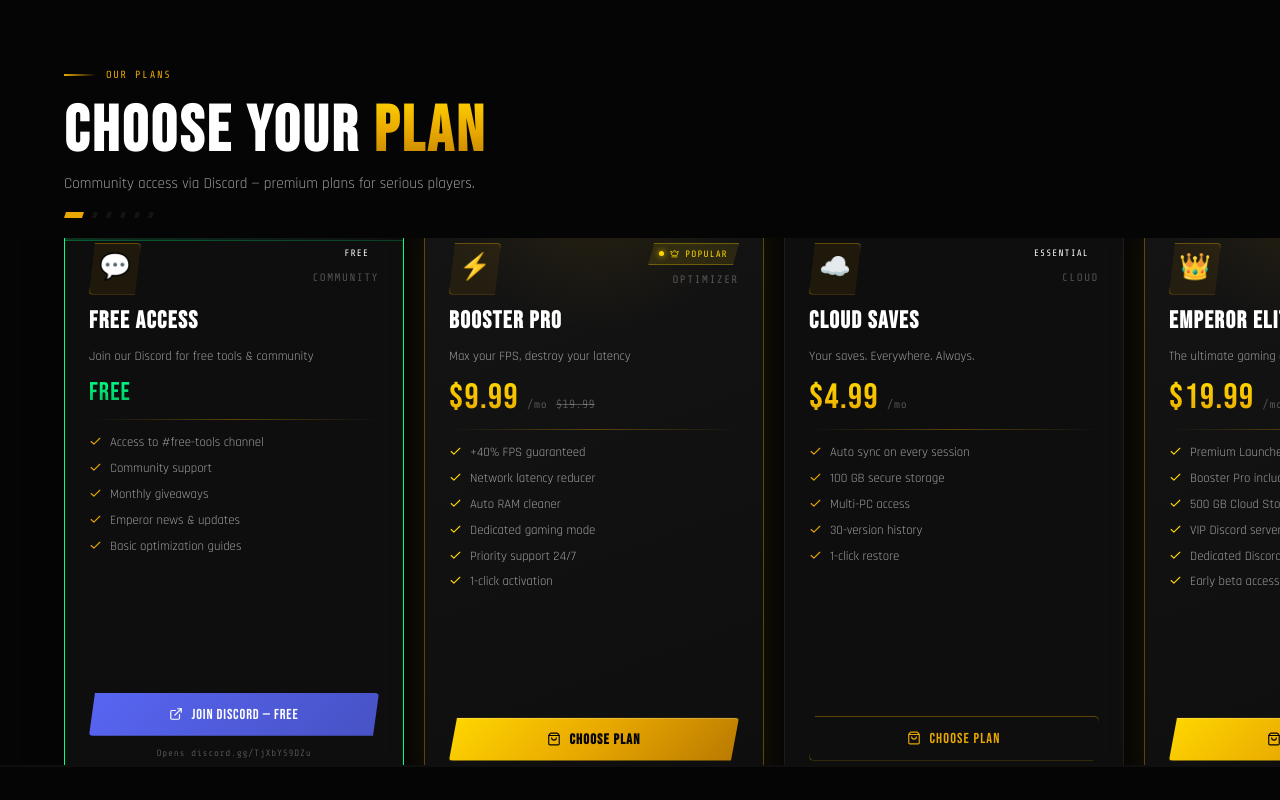
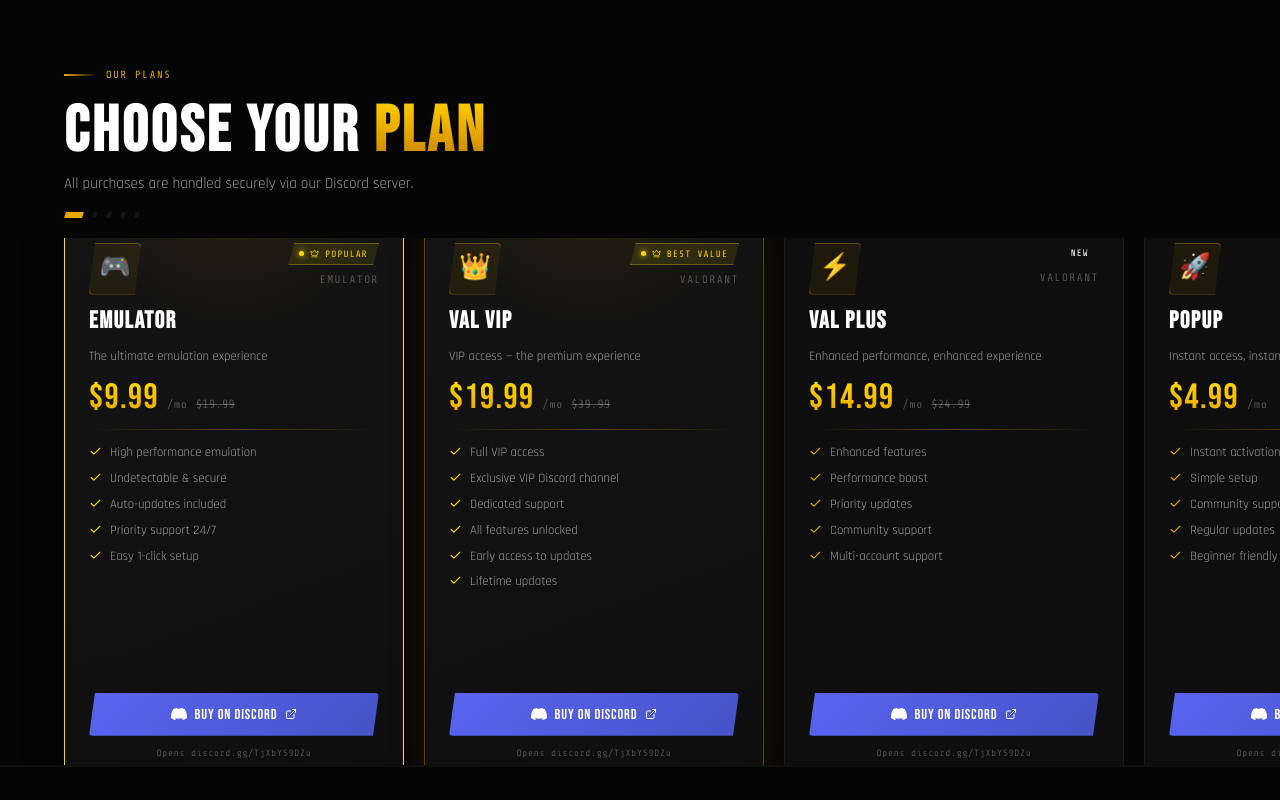
Before and after one commit to AyzoxxV2/Emperor, a React (Create React App) app: page / in a window 1280 px wide. Shown: the part 972-1772 px from the top of the page. Built offline with nearby package versions, Linux system fonts and the light colour scheme.

Commit message:
discord payments, 5 products

```diff
--- a/src/components/ProductSection.scss
+++ b/src/components/ProductSection.scss
@@ -228,3 +228,39 @@
   text-align: center; font-family: $font-mono; font-size: 0.58rem;
   color: var(--text-muted); letter-spacing: 0.08em; margin-top: -4px;
 }
+
+// Discord buy button
+.ecard__cta--discord {
+  width: 100%;
+  justify-content: center;
+  font-size: 0.9rem;
+  padding: 13px;
+  background: linear-gradient(135deg, #5865F2, #4752c4);
+  color: white;
+  border: none;
+  border-radius: var(--r-sm);
+  display: flex;
+  align-items: center;
+  gap: 8px;
+  font-family: $font-display;
+  letter-spacing: 0.06em;
+  cursor: none;
+  transition: var(--t-base);
+  box-shadow: 0 4px 20px rgba(88,101,242,0.3);
+  clip-path: polygon(6px 0%, 100% 0%, calc(100% - 6px) 100%, 0% 100%);
+
+  &:hover {
+    box-shadow: 0 8px 30px rgba(88,101,242,0.5);
+    background: linear-gradient(135deg, #6875F5, #5865F2);
+  }
+
+  &--popular {
+    background: linear-gradient(135deg, var(--gold-bright), var(--gold), var(--gold-deep));
+    color: var(--black);
+    box-shadow: 0 4px 20px rgba(232,168,0,0.3);
+
+    &:hover {
+      box-shadow: 0 8px 30px rgba(232,168,0,0.5);
+    }
+  }
+}
--- a/src/components/ProductSection.tsx
+++ b/src/components/ProductSection.tsx
@@ -1,26 +1,17 @@
 /* eslint-disable */
 import React, { useRef, useEffect, useState } from 'react';
-import { motion, useScroll, useTransform, useSpring, AnimatePresence } from 'framer-motion';
-import { Check, ShoppingBag, Crown, ExternalLink, Zap } from 'lucide-react';
+import { motion, useScroll, useTransform, useSpring } from 'framer-motion';
+import { Check, Crown, ExternalLink, ShoppingBag } from 'lucide-react';
 import { Product, DISCORD_URL } from '../data/products';
 import './ProductSection.scss';
 
 interface ProductSectionProps {
   products: Product[];
-  onAddToCart: (product: Product) => void;
 }
 
-const PricingCard: React.FC<{ product: Product; onAdd: (p: Product) => void; index: number; isActive: boolean }> = ({ product, onAdd, index, isActive }) => {
-  const [adding, setAdding] = useState(false);
-
-  const handleClick = () => {
-    if (product.isFree) {
-      window.open(product.discordUrl || DISCORD_URL, '_blank');
-      return;
-    }
-    setAdding(true);
-    onAdd(product);
-    setTimeout(() => setAdding(false), 900);
+const PricingCard: React.FC<{ product: Product; index: number; isActive: boolean }> = ({ product, index, isActive }) => {
+  const handleBuy = () => {
+    window.open(product.discordUrl || DISCORD_URL, '_blank');
   };
 
   return (
@@ -34,7 +25,6 @@ const PricingCard: React.FC<{ product: Product; onAdd: (p: Product) => void; ind
       whileHover={{ y: -6 }}
     >
       {product.popular && <div className="ecard__popular-glow" />}
-      {product.isFree && <div className="ecard__free-banner">🎮 Community Access</div>}
 
       <div className="ecard__header">
         <div className="ecard__icon-wrap">
@@ -55,14 +45,8 @@ const PricingCard: React.FC<{ product: Product; onAdd: (p: Product) => void; ind
       <p className="ecard__tagline">{product.tagline}</p>
 
       <div className="ecard__price-wrap">
-        {product.isFree ? (
-          <span className="ecard__price ecard__price--free">FREE</span>
-        ) : (
-          <>
-            <span className="ecard__price">${product.price.toFixed(2)}</span>
-            <span className="ecard__period">/mo</span>
-          </>
-        )}
+        <span className="ecard__price">${product.price.toFixed(2)}</span>
+        <span className="ecard__period">/mo</span>
         {product.originalPrice && (
           <span className="ecard__original">${product.originalPrice.toFixed(2)}</span>
         )}
@@ -79,37 +63,26 @@ const PricingCard: React.FC<{ product: Product; onAdd: (p: Product) => void; ind
         ))}
       </ul>
 
+      {/* Discord buy button */}
       <motion.button
-        className={`ecard__cta ${adding ? 'ecard__cta--adding' : ''} ${product.isFree ? 'ecard__cta--discord' : product.popular ? 'btn btn--gold' : 'btn btn--outline'}`}
-        onClick={handleClick}
+        className={`ecard__cta ecard__cta--discord ${product.popular ? 'ecard__cta--popular' : ''}`}
+        onClick={handleBuy}
         whileTap={{ scale: 0.97 }}
+        whileHover={{ scale: 1.02 }}
       >
-        <AnimatePresence mode="wait">
-          {adding ? (
-            <motion.span key="check" initial={{ scale: 0 }} animate={{ scale: 1 }} exit={{ scale: 0 }}>
-              ✓ Added!
-            </motion.span>
-          ) : (
-            <motion.span key="add" initial={{ scale: 0 }} animate={{ scale: 1 }} exit={{ scale: 0 }}
-              style={{ display: 'flex', alignItems: 'center', gap: 8 }}
-            >
-              {product.isFree
-                ? <><ExternalLink size={14} /> Join Discord — Free</>
-                : <><ShoppingBag size={14} /> Choose Plan</>
-              }
-            </motion.span>
-          )}
-        </AnimatePresence>
+        <svg width="16" height="16" viewBox="0 0 24 24" fill="currentColor">
+          <path d="M20.317 4.37a19.791 19.791 0 0 0-4.885-1.515.074.074 0 0 0-.079.037c-.21.375-.444.864-.608 1.25a18.27 18.27 0 0 0-5.487 0 12.64 12.64 0 0 0-.617-1.25.077.077 0 0 0-.079-.037A19.736 19.736 0 0 0 3.677 4.37a.07.07 0 0 0-.032.027C.533 9.046-.32 13.58.099 18.057c.002.022.015.043.03.056a19.905 19.905 0 0 0 5.993 3.03.078.078 0 0 0 .084-.028c.462-.63.874-1.295 1.226-1.994a.076.076 0 0 0-.041-.106 13.107 13.107 0 0 1-1.872-.892.077.077 0 0 1-.008-.128 10.2 10.2 0 0 0 .372-.292.074.074 0 0 1 .077-.01c3.928 1.793 8.18 1.793 12.062 0a.074.074 0 0 1 .078.01c.12.098.246.198.373.292a.077.077 0 0 1-.006.127 12.299 12.299 0 0 1-1.873.892.077.077 0 0 0-.041.107c.36.698.772 1.362 1.225 1.993a.076.076 0 0 0 .084.028 19.839 19.839 0 0 0 6.002-3.03.077.077 0 0 0 .032-.054c.5-5.177-.838-9.674-3.549-13.66a.061.061 0 0 0-.031-.03z"/>
+        </svg>
+        Buy on Discord
+        <ExternalLink size={12} />
       </motion.button>
 
-      {product.isFree && (
-        <p className="ecard__discord-note">Opens discord.gg/TjXbYS9DZu</p>
-      )}
+      <p className="ecard__discord-note">Opens discord.gg/TjXbYS9DZu</p>
     </motion.div>
   );
 };
 
-const ProductSection: React.FC<ProductSectionProps> = ({ products, onAddToCart }) => {
+const ProductSection: React.FC<ProductSectionProps> = ({ products }) => {
   const sectionRef = useRef<HTMLDivElement>(null);
   const [activeIdx, setActiveIdx] = useState(0);
 
@@ -139,7 +112,7 @@ const ProductSection: React.FC<ProductSectionProps> = ({ products, onAddToCart }
             Choose your <span className="gold-text">Plan</span>
           </h2>
           <p className="eproducts__sub">
-            Community access via Discord — premium plans for serious players.
+            All purchases are handled securely via our Discord server.
           </p>
           <div className="eproducts__dots">
             {products.map((_, i) => (
@@ -151,10 +124,7 @@ const ProductSection: React.FC<ProductSectionProps> = ({ products, onAddToCart }
         <div className="eproducts__viewport">
           <motion.div className="eproducts__track" style={{ x }}>
             {products.map((p, i) => (
-              <PricingCard
-                key={p.id} product={p} onAdd={onAddToCart}
-                index={i} isActive={i === activeIdx}
-              />
+              <PricingCard key={p.id} product={p} index={i} isActive={i === activeIdx} />
             ))}
           </motion.div>
         </div>
--- a/src/data/products.ts
+++ b/src/data/products.ts
@@ -12,8 +12,7 @@ export interface Product {
   color: string;
   icon: string;
   popular?: boolean;
-  isFree?: boolean;       // redirects to Discord instead of cart
-  discordUrl?: string;
+  discordUrl: string; // All products redirect to Discord
 }
 
 export interface CartItem extends Product {
@@ -25,127 +24,110 @@ export const DISCORD_URL = 'https://discord.gg/TjXbYS9DZu';
 export const products: Product[] = [
   {
     id: 1,
-    name: "FREE ACCESS",
-    tagline: "Join our Discord for free tools & community",
-    price: 0,
-    badge: "FREE",
-    badgeType: "green",
-    category: "Community",
-    isFree: true,
-    discordUrl: DISCORD_URL,
-    description: "Get access to our free tools, resources and community by joining the Emperor Discord server. Free channels include basic optimizer tips, community support, and monthly giveaways.",
-    features: [
-      "Access to #free-tools channel",
-      "Community support",
-      "Monthly giveaways",
-      "Emperor news & updates",
-      "Basic optimization guides",
-    ],
-    color: "#00FF87",
-    icon: "💬",
-  },
-  {
-    id: 2,
-    name: "BOOSTER PRO",
-    tagline: "Max your FPS, destroy your latency",
+    name: "EMULATOR",
+    tagline: "The ultimate emulation experience",
     price: 9.99,
     originalPrice: 19.99,
     badge: "POPULAR",
     badgeType: "gold",
-    category: "Optimizer",
+    category: "Emulator",
     popular: true,
-    description: "Advanced system optimizer that automatically extracts maximum gaming performance from your PC.",
+    description: "Emperor's flagship emulator — blazing fast, optimized and undetectable. The go-to choice for serious players.",
     features: [
-      "+40% FPS guaranteed",
-      "Network latency reducer",
-      "Auto RAM cleaner",
-      "Dedicated gaming mode",
+      "High performance emulation",
+      "Undetectable & secure",
+      "Auto-updates included",
       "Priority support 24/7",
-      "1-click activation",
+      "Easy 1-click setup",
     ],
     color: "#FFD700",
-    icon: "⚡",
+    icon: "🎮",
+    discordUrl: DISCORD_URL,
+  },
+  {
+    id: 2,
+    name: "VAL VIP",
+    tagline: "VIP access — the premium experience",
+    price: 19.99,
+    originalPrice: 39.99,
+    badge: "BEST VALUE",
+    badgeType: "gold",
+    category: "Valorant",
+    popular: true,
+    description: "Emperor's top-tier VIP package. Full access to all premium features with VIP server and dedicated support.",
+    features: [
+      "Full VIP access",
+      "Exclusive VIP Discord channel",
+      "Dedicated support",
+      "All features unlocked",
+      "Early access to updates",
+      "Lifetime updates",
+    ],
+    color: "#FFD700",
+    icon: "👑",
+    discordUrl: DISCORD_URL,
   },
   {
     id: 3,
-    name: "CLOUD SAVES",
-    tagline: "Your saves. Everywhere. Always.",
-    price: 4.99,
-    badge: "ESSENTIAL",
+    name: "VAL PLUS",
+    tagline: "Enhanced performance, enhanced experience",
+    price: 14.99,
+    originalPrice: 24.99,
+    badge: "NEW",
     badgeType: "cyan",
-    category: "Cloud",
-    description: "Automatically sync all your game saves to the cloud. Resume from any PC, anytime.",
+    category: "Valorant",
+    description: "The Plus tier — a step above the standard with more features, better performance and priority updates.",
     features: [
-      "Auto sync on every session",
-      "100 GB secure storage",
-      "Multi-PC access",
-      "30-version history",
-      "1-click restore",
+      "Enhanced features",
+      "Performance boost",
+      "Priority updates",
+      "Community support",
+      "Multi-account support",
     ],
     color: "#00D4FF",
-    icon: "☁️",
+    icon: "⚡",
+    discordUrl: DISCORD_URL,
   },
   {
     id: 4,
-    name: "EMPEROR ELITE",
-    tagline: "The ultimate gaming experience — all-in-one",
-    price: 19.99,
-    originalPrice: 49.99,
-    badge: "BEST VALUE",
-    badgeType: "gold",
-    category: "Bundle",
-    popular: true,
-    description: "The complete Emperor bundle: Launcher + Booster Pro + Cloud Saves + VIP server access and dedicated support.",
+    name: "POPUP",
+    tagline: "Instant access, instant results",
+    price: 4.99,
+    badge: "STARTER",
+    badgeType: "green",
+    category: "Popup",
+    description: "Emperor's entry-level product. Perfect to get started quickly with minimal setup and instant activation.",
     features: [
-      "Premium Launcher",
-      "Booster Pro included",
-      "500 GB Cloud Storage",
-      "VIP Discord server access",
-      "Dedicated Discord support",
-      "Early beta access",
+      "Instant activation",
+      "Simple setup",
+      "Community support",
+      "Regular updates",
+      "Beginner friendly",
     ],
-    color: "#FFD700",
-    icon: "👑",
+    color: "#00FF87",
+    icon: "🚀",
+    discordUrl: DISCORD_URL,
   },
   {
     id: 5,
-    name: "STREAM TOOLS",
-    tagline: "Go live like a pro from day one",
-    price: 7.99,
-    originalPrice: 14.99,
-    badge: "−47%",
+    name: "VAL INTERNAL",
+    tagline: "Internal access — maximum power",
+    price: 29.99,
+    originalPrice: 59.99,
+    badge: "ELITE",
     badgeType: "red",
-    category: "Streaming",
-    description: "Complete streamer toolkit: premium overlays, alerts, scene management and OBS optimization.",
+    category: "Valorant",
+    description: "Emperor's most powerful internal product. Deep system integration for maximum performance and reliability.",
     features: [
-      "Premium stream overlays",
-      "Twitch/YouTube alerts",
-      "Auto OBS optimization",
-      "Pre-built scene templates",
-      "Custom branding tools",
+      "Internal deep integration",
+      "Maximum performance",
+      "Highest stability",
+      "Elite Discord channel",
+      "Dedicated elite support",
+      "All future updates",
     ],
     color: "#C41E00",
-    icon: "🎥",
-  },
-  {
-    id: 6,
-    name: "LIFETIME ACCESS",
-    tagline: "Pay once. Yours forever.",
-    price: 39.99,
-    originalPrice: 99.99,
-    badge: "LIFETIME",
-    badgeType: "gold",
-    category: "Lifetime",
-    description: "Permanent access to every Emperor tool, all future updates included forever.",
-    features: [
-      "Lifetime full access",
-      "All current tools",
-      "All future updates included",
-      "VIP permanent support",
-      "Early beta access",
-      "Private community",
-    ],
-    color: "#FFD700",
-    icon: "♾️",
+    icon: "🔥",
+    discordUrl: DISCORD_URL,
   },
 ];
--- a/src/pages/HomePage.tsx
+++ b/src/pages/HomePage.tsx
@@ -3,16 +3,7 @@ import { motion } from 'framer-motion';
 import Hero from '../components/Hero';
 import ProductSection from '../components/ProductSection';
 import BottomSections from '../components/BottomSections';
-import { useCart } from '../context/CartContext';
-import { Product, products } from '../data/products';
-import toast from 'react-hot-toast';
-
-const toastStyle = {
-  background: 'rgba(14,14,14,0.97)', color: '#fff',
-  border: '1px solid rgba(232,168,0,0.35)', backdropFilter: 'blur(12px)',
-  fontFamily: 'Rajdhani, sans-serif', fontSize: '0.9rem',
-  borderRadius: '6px', padding: '12px 18px',
-};
+import { products } from '../data/products';
 
 const Marquee: React.FC = () => (
   <div style={{
@@ -48,20 +39,14 @@ const Marquee: React.FC = () => (
 );
 
 const HomePage: React.FC = () => {
-  const { addToCart } = useCart();
   const productRef = useRef<HTMLDivElement>(null);
-
-  const handleAdd = (product: Product) => {
-    addToCart(product);
-    toast.success(`${product.name} added to cart!`, { icon: product.icon, style: toastStyle, duration: 2000 });
-  };
 
   return (
     <>
       <Hero onShopClick={() => productRef.current?.scrollIntoView({ behavior: 'smooth' })} />
       <Marquee />
       <div ref={productRef}>
-        <ProductSection products={products} onAddToCart={handleAdd} />
+        <ProductSection products={products} />
       </div>
       <BottomSections />
     </>
--- a/src/pages/PricingPage.tsx
+++ b/src/pages/PricingPage.tsx
@@ -3,16 +3,8 @@ import React, { useState } from 'react';
 import { motion } from 'framer-motion';
 import { Check, X, Zap, Crown, ShoppingBag, ExternalLink } from 'lucide-react';
 import { products } from '../data/products';
-import { useCart } from '../context/CartContext';
-import toast from 'react-hot-toast';
 import './Pages.scss';
 
-const toastStyle = {
-  background: 'rgba(14,14,14,0.97)', color: '#fff',
-  border: '1px solid rgba(232,168,0,0.35)', backdropFilter: 'blur(12px)',
-  fontFamily: 'Rajdhani, sans-serif', fontSize: '0.9rem',
-  borderRadius: '6px', padding: '12px 18px',
-};
 
 const comparisonRows = [
   { feature: 'Game Launcher', free: true, pro: true, elite: true },
@@ -41,13 +33,11 @@ const faq = [
 const PricingPage: React.FC = () => {
   const [billingCycle, setBillingCycle] = useState<'monthly' | 'yearly'>('monthly');
   const [openFaq, setOpenFaq] = useState<number | null>(null);
-  const { addToCart } = useCart();
 
   const mainPlans = products.filter(p => [1, 2, 4, 6].includes(p.id));
 
-  const handleAdd = (product: any) => { if (product.isFree) { window.open("https://discord.gg/TjXbYS9DZu", "_blank"); return; }
-    addToCart(product);
-    toast.success(`${product.name} added to cart!`, { icon: product.icon, style: toastStyle });
+  const handleAdd = (product: any) => {
+    window.open(product.discordUrl || "https://discord.gg/TjXbYS9DZu", "_blank");
   };
 
   const getYearlyPrice = (price: number) => (price * 12 * 0.75).toFixed(2);
@@ -121,7 +111,7 @@ const PricingPage: React.FC = () => {
                 className={`pricing-page__cta ${plan.popular ? 'btn btn--gold' : 'btn btn--outline'}`}
                 onClick={() => handleAdd(plan)}
               >
-                {plan.isFree ? <><ExternalLink size={14} /> Join Discord</> : <><ShoppingBag size={14} /> Get Started</>}
+                <><ExternalLink size={14} /> Buy on Discord</>
               </button>
             </motion.div>
           ))}
```
Also changed, not shown: src/App.tsx (+3 -16 lines), src/components/Navbar.tsx (+3 -13 lines), src/pages/ProductsPage.tsx (+0 -9 lines).
